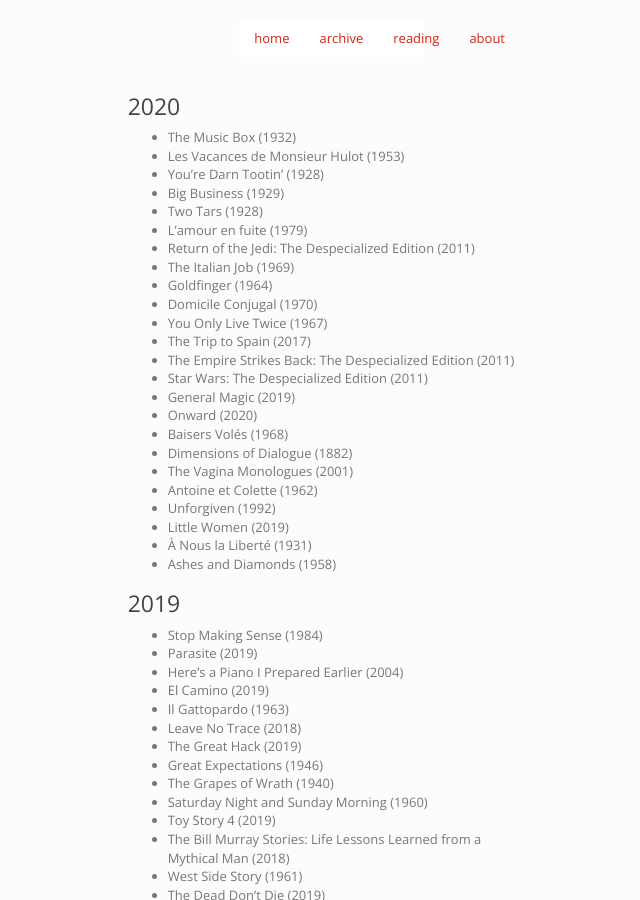
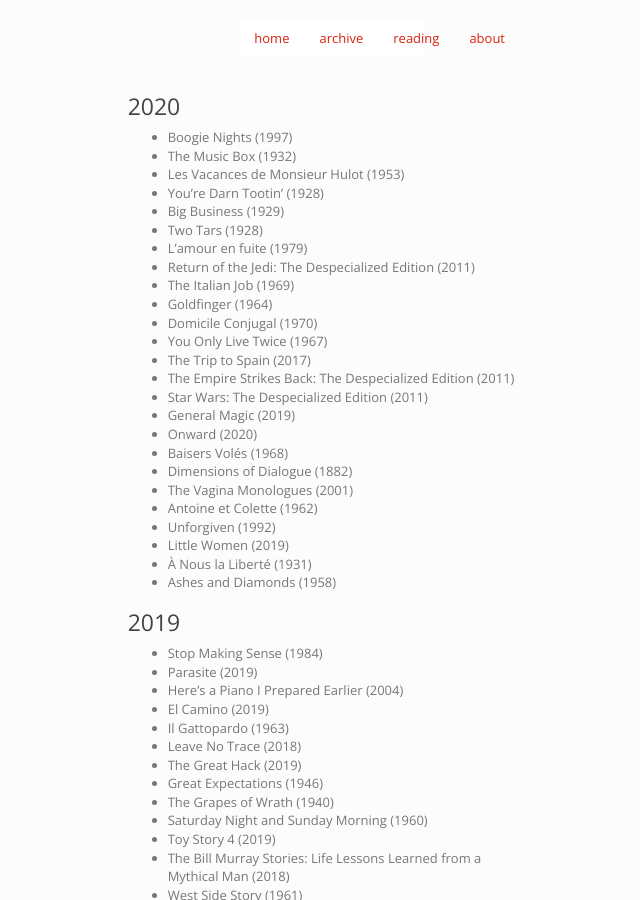
Before and after one commit to imtayadeway/imtayadeway.github.io, a Jekyll site: the page built from film/index.md, in a window 1280 px wide and 900 px high. Shown: the whole window, without its empty margins (309-949 px from the left). Built offline with Jekyll 4.4.1, drawn with Linux system fonts in a browser that asks for light colours.

Commit message:
boogie nights

```diff
--- a/film/index.md
+++ b/film/index.md
@@ -5,6 +5,7 @@
 
 ### 2020
 
+- Boogie Nights (1997)
 - The Music Box (1932)
 - Les Vacances de Monsieur Hulot (1953)
 - You're Darn Tootin' (1928)
```
